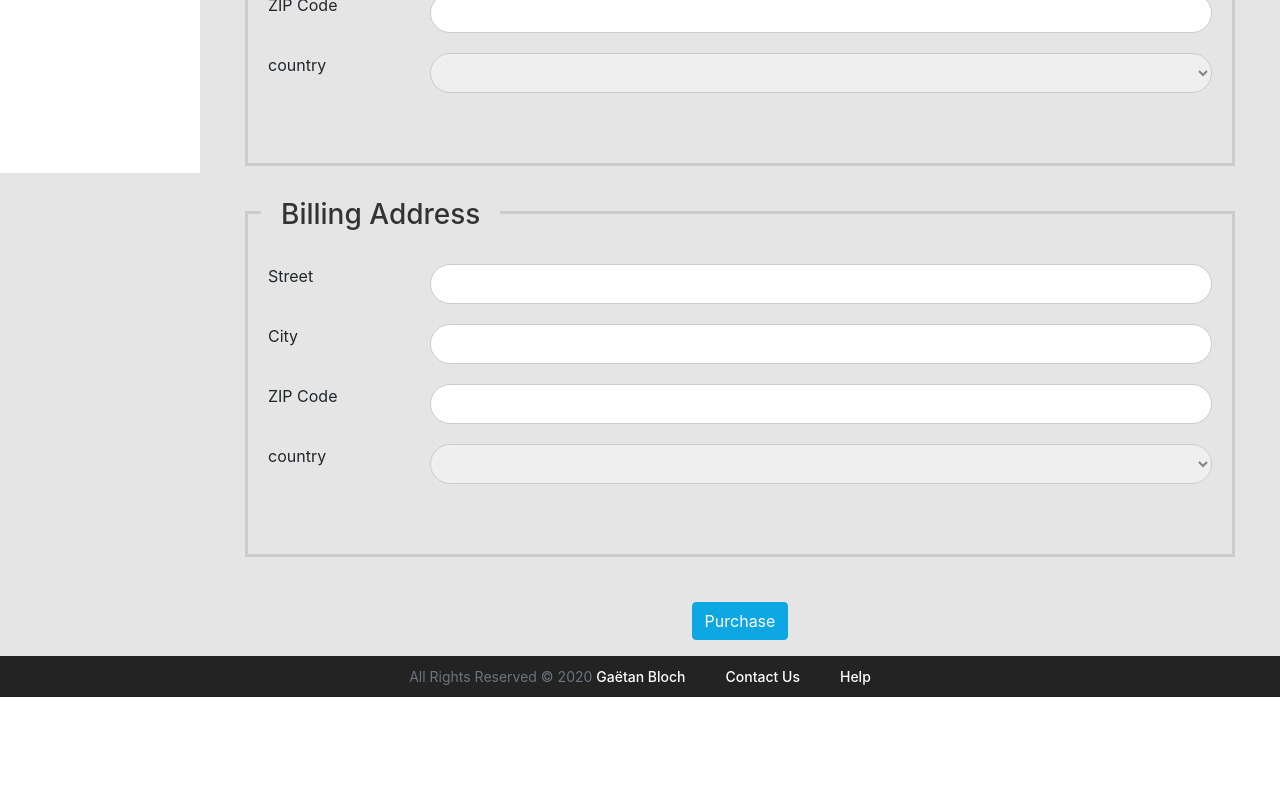
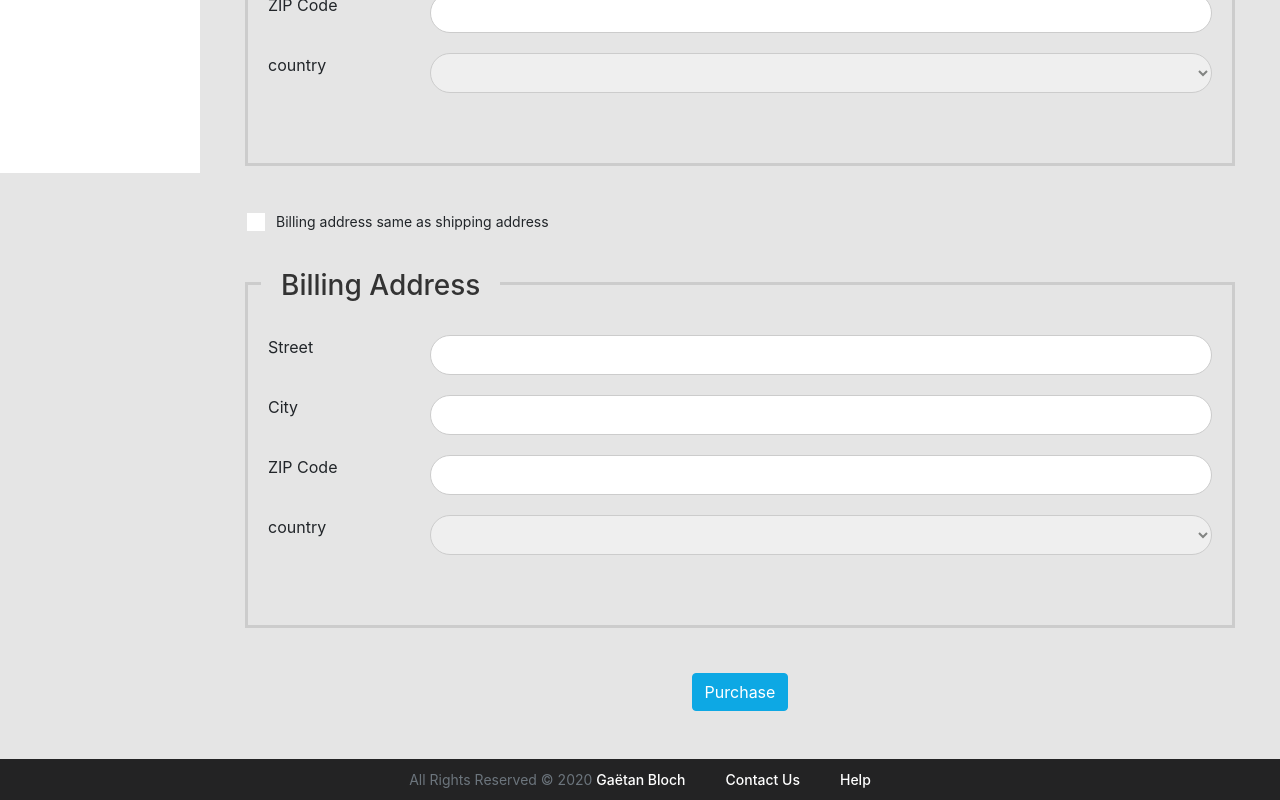
Before and after one commit to utopia-001/angular-realworld-example-app, an Angular app: page /#/checkout in a window 1280 px wide. Shown: the part 627-1427 px from the top of the page. Before the commit the page ends 1324 px from the top, so only its background shows below. Built offline with nearby package versions, Linux system fonts and the light colour scheme; no server answers.

Commit message:
Added feature to copy the shipping address to the billing address

```diff
--- a/src/app/checkout/checkout.component.html
+++ b/src/app/checkout/checkout.component.html
@@ -86,6 +86,14 @@
           </div>
         </div>
 
+        <!-- Add Checkbox to copy the shipping to billing-->
+        <div class="input-space">
+          <label class="au-checkbox">
+            <input type="checkbox" (change)="copyShippingToBilling($event)">
+            <span class="au-checkmark"></span>Billing address same as shipping address
+          </label>
+        </div>
+
         <!-- Billing address form group -->
         <div formGroupName="billingAddress" class="form-area">
           <h3>Billing Address</h3>
@@ -134,7 +142,7 @@
         </div>
 
         <!-- Submit button -->
-        <div class="text-center mb-3">
+        <div class="text-center mb-5">
           <button type="submit" class="btn btn-info">Purchase</button>
         </div>
 
--- a/src/app/checkout/checkout.component.ts
+++ b/src/app/checkout/checkout.component.ts
@@ -36,6 +36,16 @@ export class CheckoutComponent implements OnInit {
     });
   }
 
+  copyShippingToBilling = (event): void => {
+    if (event.target.checked) {
+      this.checkoutForm.controls.billingAddress.setValue(
+        this.checkoutForm.controls.shippingAddress.value
+      );
+    } else {
+      this.checkoutForm.controls.billingAddress.reset();
+    }
+  }
+
   onSubmit = (): void => {
     console.log(this.checkoutForm.get('customer').value);
   }
--- a/src/styles.css
+++ b/src/styles.css
@@ -625,7 +625,8 @@ input.au-input.au-input-xl {
 }
 
 .input-space input[type=text],
-.input-space input[type=email]{
+.input-space input[type=email],
+.input-space input[type=number]{
   width: 100%;
   height: 40px;
   border-radius: 30px;
```
